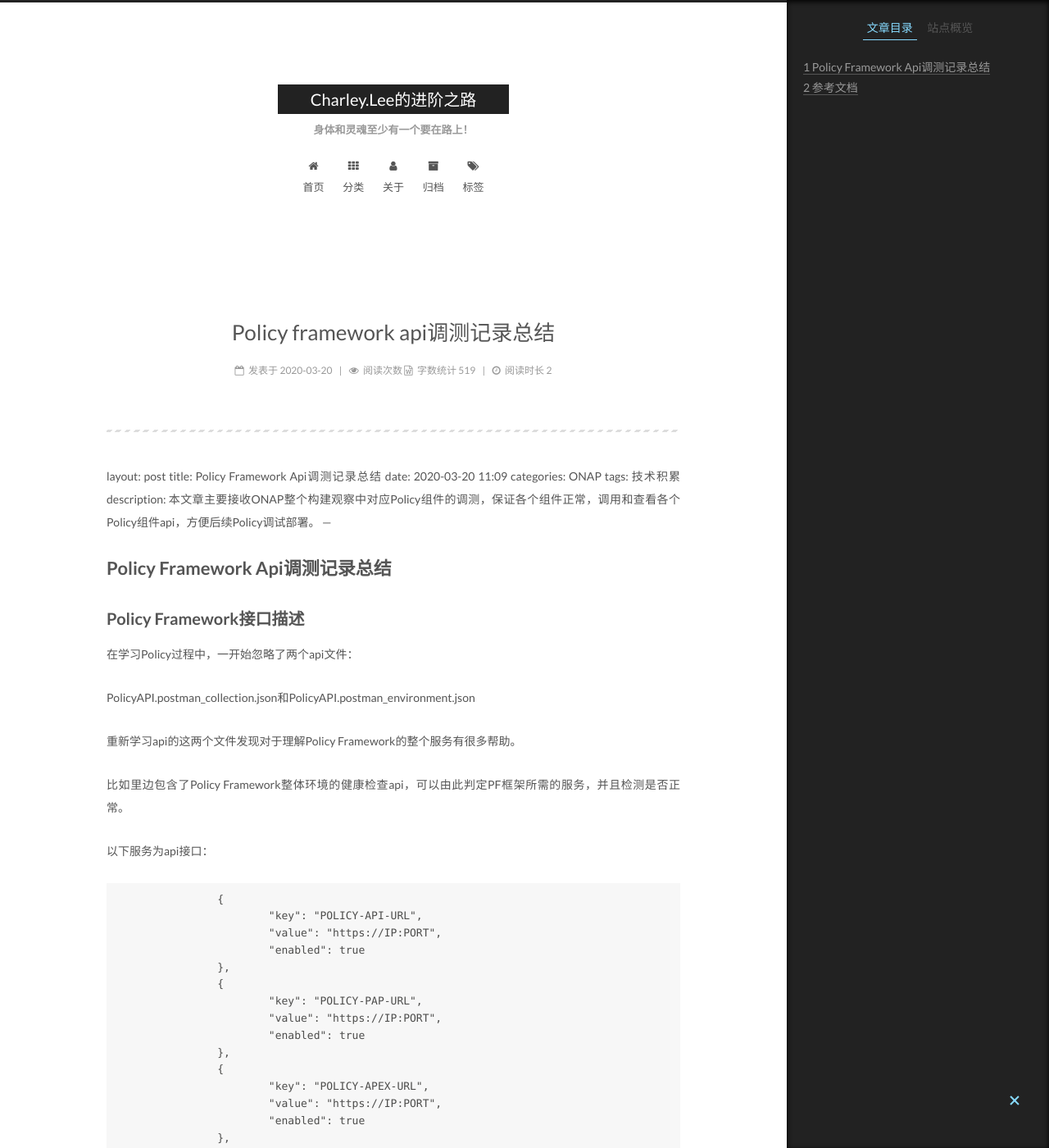
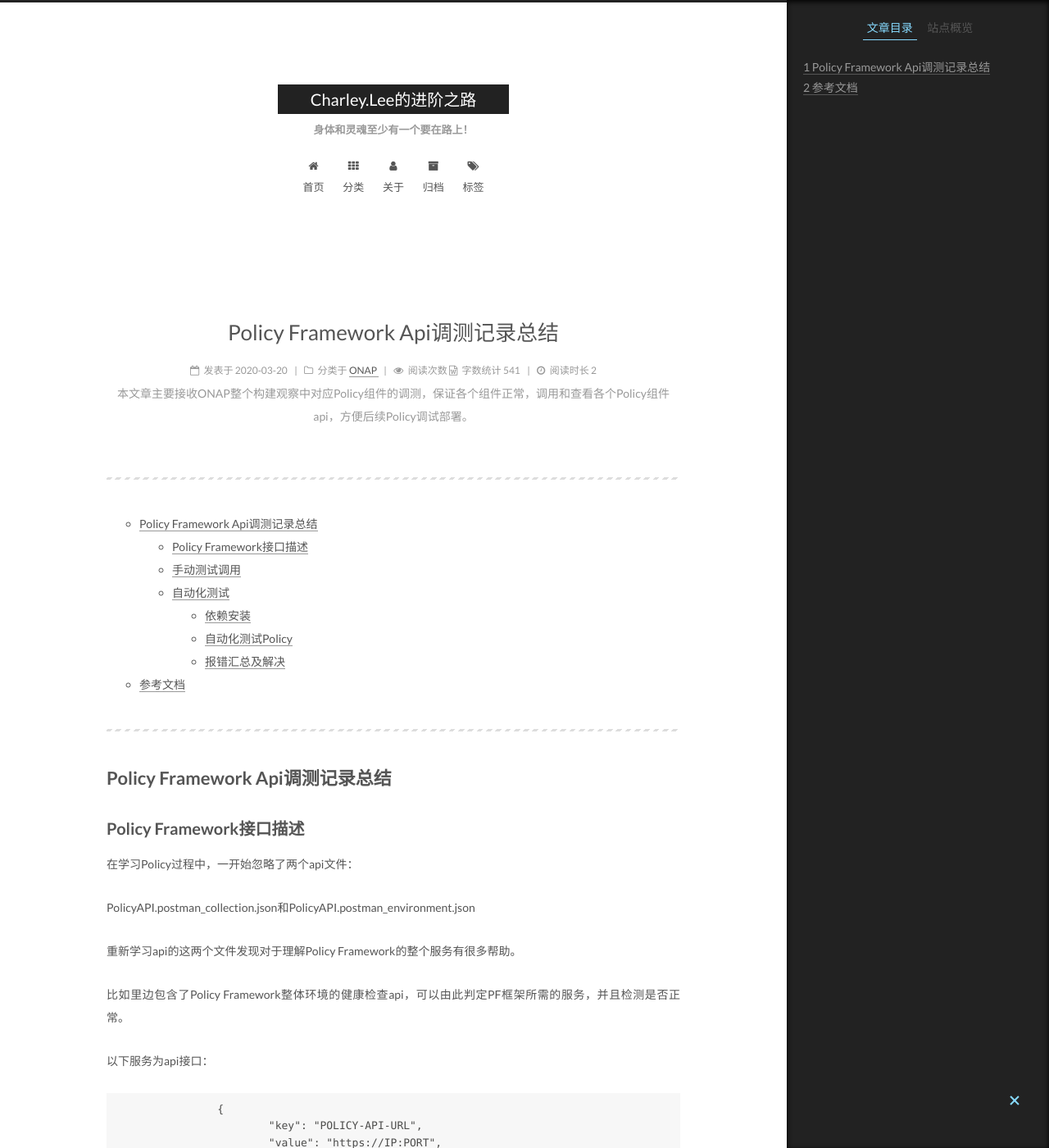
Before and after one commit to lkzlee/lkzlee.github.io, a Jekyll site: the page built from _posts/2020-03-20-Policy Framework API调测记录总结.md, in a window 1280 px wide and 1400 px high. Shown: the whole window at 82% size. Built offline with Jekyll 4.4.1, drawn with Linux system fonts in a browser that asks for light colours; some of the changed text lies outside the part shown.

Commit message:
onap社区文档总结

```diff
--- a/_posts/2020-03-20-Policy Framework API调测记录总结.md
+++ b/_posts/2020-03-20-Policy Framework API调测记录总结.md
@@ -1,4 +1,3 @@
-
 ---
 layout: post
 title:  Policy Framework Api调测记录总结
@@ -6,7 +5,14 @@ date: 2020-03-20 11:09
 categories: ONAP
 tags: 技术积累
 description: 本文章主要接收ONAP整个构建观察中对应Policy组件的调测，保证各个组件正常，调用和查看各个Policy组件api，方便后续Policy调试部署。
+
 ---
+
+*****
+* TOC
+{:toc}
+*****
+
 
 # Policy Framework Api调测记录总结
 
```
Also changed, not shown: _posts/2020-01-03-Policy Framework软件架构（二） .md (+3 -0 lines), _posts/2020-03-13-Policy Framework 策略笔记总结.md (+2 -1 lines).
